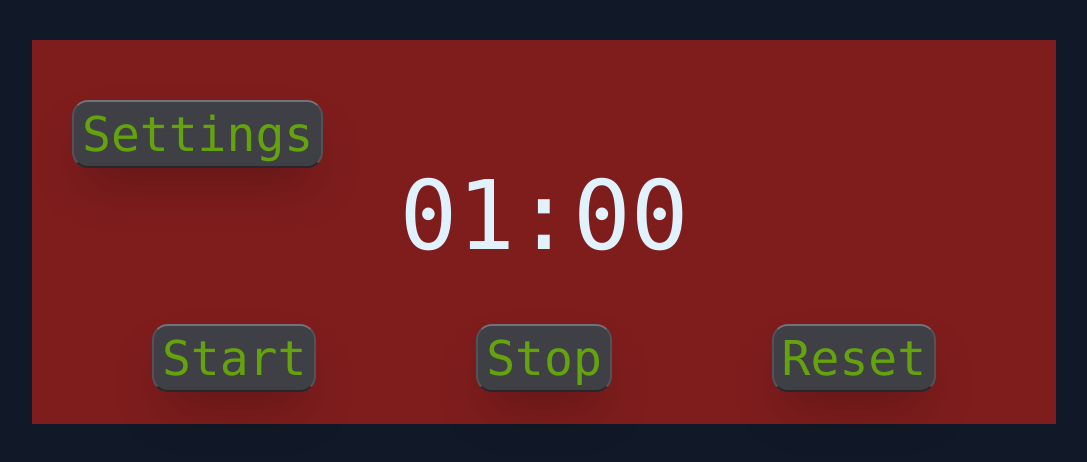
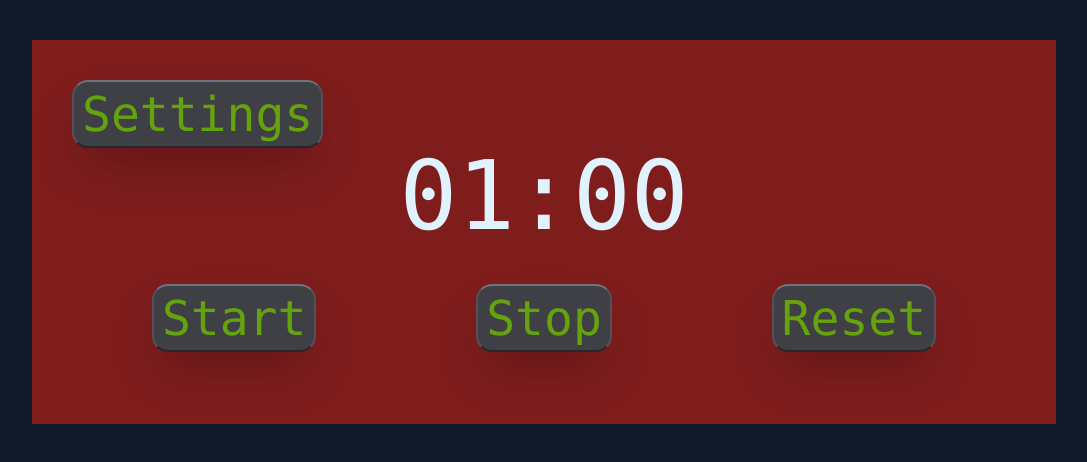
Before and after one commit to Alex-Prokhorenko/pomodoro, a React (Create React App) app: page / in a window 1280 px wide. Shown: the top 462 px of the page, without its empty margins (96-1183 px from the left). Built offline with nearby package versions, Linux system fonts and the light colour scheme.

Commit message:
fix: change button style

```diff
--- a/src/components/Work.tsx
+++ b/src/components/Work.tsx
@@ -28,9 +28,9 @@ const Work = ({
         <div className={styles.work_component}>
             <div className={styles.settings_block}>
                 <Button name="Settings" onClick={handleSettings}/>
-                <div>
+                <div >
                     {isCounting
-                        && <img src={require("./img/2GU.gif")} alt="work" width="60px"/>}
+                        && <img src={require("./img/2GU.gif")} alt="work" width="65px"/>}
                 </div>
             </div>
             <div className={styles.clocks}>{minutes}:{seconds}</div>
--- a/src/components/styles/Button.module.css
+++ b/src/components/styles/Button.module.css
@@ -6,7 +6,6 @@
         text-5xl
         p-2
         rounded-2xl
-        mt-5
         border-t-zinc-500
         border-r-zinc-600
         border-b-zinc-800
```
